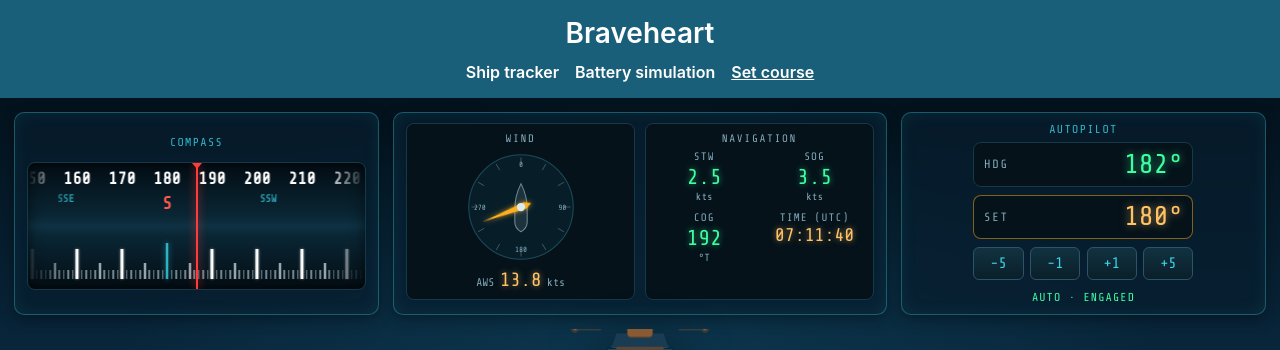
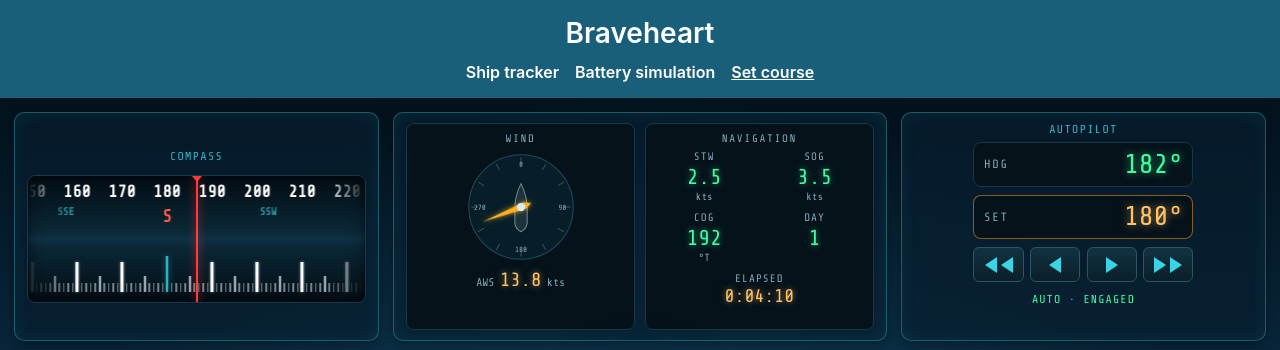
Before and after one commit to Plek324/braveheart, a website: page public/set-course.html in a window 1280 px wide. Shown: the top 350 px of the page. Drawn offline with nearby package versions, Linux system fonts and the light colour scheme.

Commit message:
Set course: cassette-style arrow autopilot buttons, sim day/elapsed clock
Replace the -5/-1/+1/+5 autopilot buttons with CSS-drawn arrow
triangles (single for +-1, double for +-10) and swap the nav box's
real UTC clock for a sped-up simulated elapsed clock plus a day
counter, matching the sim's already-accelerated pace.

```diff
--- a/public/set-course.css
+++ b/public/set-course.css
@@ -337,6 +337,10 @@ html:has(.course-body) {
   text-align: center;
 }
 
+.gnx-cell-wide {
+  grid-column: 1 / -1;
+}
+
 .gnx-cell-label {
   font-size: 0.68rem;
   letter-spacing: 0.1em;
@@ -422,9 +426,12 @@ html:has(.course-body) {
 }
 
 .ap-btn {
+  display: flex;
+  align-items: center;
+  justify-content: center;
+  gap: 4px;
   font-family: inherit;
-  font-size: 0.95rem;
-  padding: 0.45rem 0;
+  padding: 0.55rem 0;
   border-radius: 6px;
   border: 1px solid #2b5567;
   background: linear-gradient(180deg, #123241 0%, #0a1f29 100%);
@@ -433,6 +440,21 @@ html:has(.course-body) {
   transition:
     transform 0.05s ease,
     background 0.15s ease;
+}
+
+.ap-arrow {
+  width: 0;
+  height: 0;
+  border-top: 8px solid transparent;
+  border-bottom: 8px solid transparent;
+}
+
+.ap-arrow-left {
+  border-right: 12px solid var(--accent);
+}
+
+.ap-arrow-right {
+  border-left: 12px solid var(--accent);
 }
 
 .ap-btn:hover {
--- a/public/set-course.html
+++ b/public/set-course.html
@@ -98,8 +98,13 @@
                 <div class="gnx-cell-unit">&deg;T</div>
               </div>
               <div class="gnx-cell">
-                <div class="gnx-cell-label">TIME (UTC)</div>
-                <div class="gnx-cell-value gnx-time" id="time-value">--:--:--</div>
+                <div class="gnx-cell-label">DAY</div>
+                <div class="gnx-cell-value" id="day-value">1</div>
+                <div class="gnx-cell-unit">&nbsp;</div>
+              </div>
+              <div class="gnx-cell gnx-cell-wide">
+                <div class="gnx-cell-label">ELAPSED</div>
+                <div class="gnx-cell-value gnx-time" id="time-value">0:00:00</div>
                 <div class="gnx-cell-unit">&nbsp;</div>
               </div>
             </div>
@@ -122,10 +127,10 @@
             </div>
           </div>
           <div class="autopilot-buttons">
-            <button type="button" class="ap-btn" data-delta="-5">-5</button>
-            <button type="button" class="ap-btn" data-delta="-1">-1</button>
-            <button type="button" class="ap-btn" data-delta="1">+1</button>
-            <button type="button" class="ap-btn" data-delta="5">+5</button>
+            <button type="button" class="ap-btn" data-delta="-10" aria-label="Decrease heading by 10 degrees"><span class="ap-arrow ap-arrow-left"></span><span class="ap-arrow ap-arrow-left"></span></button>
+            <button type="button" class="ap-btn" data-delta="-1" aria-label="Decrease heading by 1 degree"><span class="ap-arrow ap-arrow-left"></span></button>
+            <button type="button" class="ap-btn" data-delta="1" aria-label="Increase heading by 1 degree"><span class="ap-arrow ap-arrow-right"></span></button>
+            <button type="button" class="ap-btn" data-delta="10" aria-label="Increase heading by 10 degrees"><span class="ap-arrow ap-arrow-right"></span><span class="ap-arrow ap-arrow-right"></span></button>
           </div>
           <div class="autopilot-status" id="autopilot-status">AUTO &middot; ENGAGED</div>
         </div>
--- a/public/set-course.js
+++ b/public/set-course.js
@@ -417,20 +417,34 @@ function tickSimulation() {
   updateTrackMap();
 }
 
-function tickClock() {
-  const now = new Date();
-  const hh = now.getUTCHours().toString().padStart(2, "0");
-  const mm = now.getUTCMinutes().toString().padStart(2, "0");
-  const ss = now.getUTCSeconds().toString().padStart(2, "0");
+// The simulated clock runs faster than real time by the same factor the
+// boat moves faster than it should: one tick advances the boat by
+// TICK_SIM_MINUTES of sim time every TICK_INTERVAL_MS of real time.
+const TICK_INTERVAL_MS = 1200;
+const SIM_MS_PER_REAL_MS = (TICK_SIM_MINUTES * 60 * 1000) / TICK_INTERVAL_MS;
+const simClockStart = Date.now();
+
+function tickSimClock() {
+  const simElapsedSeconds = Math.floor(
+    ((Date.now() - simClockStart) * SIM_MS_PER_REAL_MS) / 1000,
+  );
+  const day = Math.floor(simElapsedSeconds / 86400) + 1;
+  const secondsInDay = simElapsedSeconds % 86400;
+  const hh = Math.floor(secondsInDay / 3600);
+  const mm = Math.floor((secondsInDay % 3600) / 60)
+    .toString()
+    .padStart(2, "0");
+  const ss = (secondsInDay % 60).toString().padStart(2, "0");
   document.getElementById("time-value").textContent = `${hh}:${mm}:${ss}`;
+  document.getElementById("day-value").textContent = day;
 }
 
 moveCompassTape(normalizeDeg(state.heading + COMPASS_ERROR));
 renderAutopilot();
 windSpeedEl.textContent = state.aws.toFixed(1);
-tickClock();
-setInterval(tickSimulation, 1200);
-setInterval(tickClock, 1000);
+tickSimClock();
+setInterval(tickSimulation, TICK_INTERVAL_MS);
+setInterval(tickSimClock, 1000);
 
 // ---------- Weather router ----------
 
```
